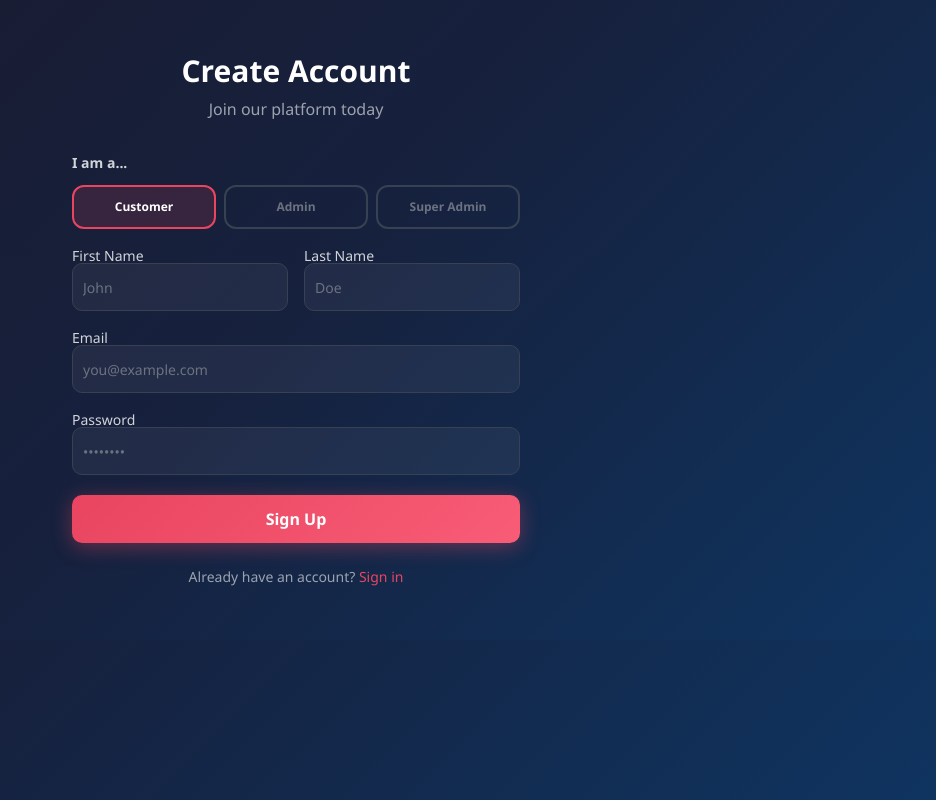
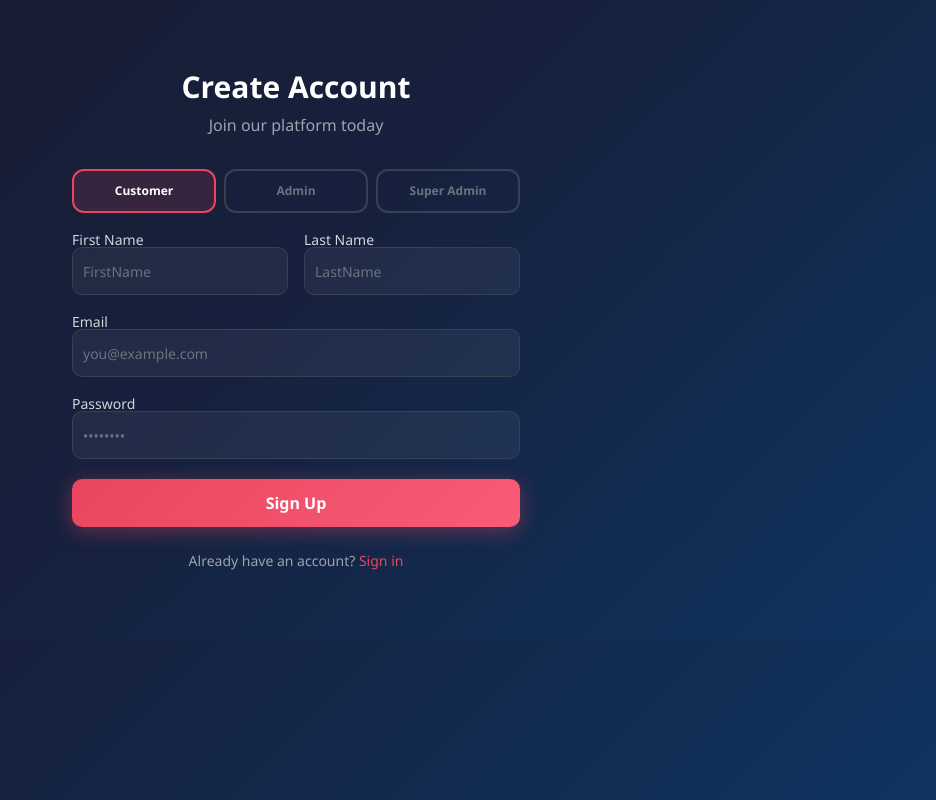
Before and after one commit to PoojaDits/Landing_Page-1, a React (Vite) app: page /signup in a window 1280 px wide. Shown: the whole page, without its empty margins (344-1280 px from the left). Built offline with nearby package versions, Linux system fonts and the light colour scheme.

Commit message:
modification in signup

```diff
--- a/src/pages/Signup.jsx
+++ b/src/pages/Signup.jsx
@@ -86,7 +86,7 @@ export default function Signup() {
         {mainError && <div className="mb-6 p-4 rounded-xl text-sm" style={{ background: 'rgba(233,69,96,0.1)', border: '1px solid rgba(233,69,96,0.2)', color: '#e94560' }}>{mainError}</div>}
         <form onSubmit={handleSubmit} className="space-y-5">
           <div>
-            <Label className="text-sm font-semibold text-gray-300 mb-3 block">I am a...</Label>
+            <Label className="text-sm font-semibold text-gray-300 mb-3 block"></Label>
             <div className="grid grid-cols-3 gap-2">
               {roles.map(r => (
                 <button key={r.value} type="button" onClick={() => setFormData(prev => ({ ...prev, role: r.value }))}
@@ -101,14 +101,14 @@ export default function Signup() {
           <div className="grid grid-cols-2 gap-4">
             <div>
               <Label htmlFor="firstName" className="text-gray-300">First Name</Label>
-              <Input id="firstName" name="firstName" placeholder="John" value={formData.firstName}
+              <Input id="firstName" name="firstName" placeholder="FirstName" value={formData.firstName}
                 onChange={handleChange} onBlur={handleBlur}
                 className={cn(inp, errors.firstName && 'border-[#e94560] bg-[#e94560]/5')} />
               {errors.firstName && <p className="text-[#e94560] text-sm mt-1">{errors.firstName}</p>}
             </div>
             <div>
               <Label htmlFor="lastName" className="text-gray-300">Last Name</Label>
-              <Input id="lastName" name="lastName" placeholder="Doe" value={formData.lastName}
+              <Input id="lastName" name="lastName" placeholder="LastName" value={formData.lastName}
                 onChange={handleChange} onBlur={handleBlur}
                 className={cn(inp, errors.lastName && 'border-[#e94560] bg-[#e94560]/5')} />
               {errors.lastName && <p className="text-[#e94560] text-sm mt-1">{errors.lastName}</p>}
```
